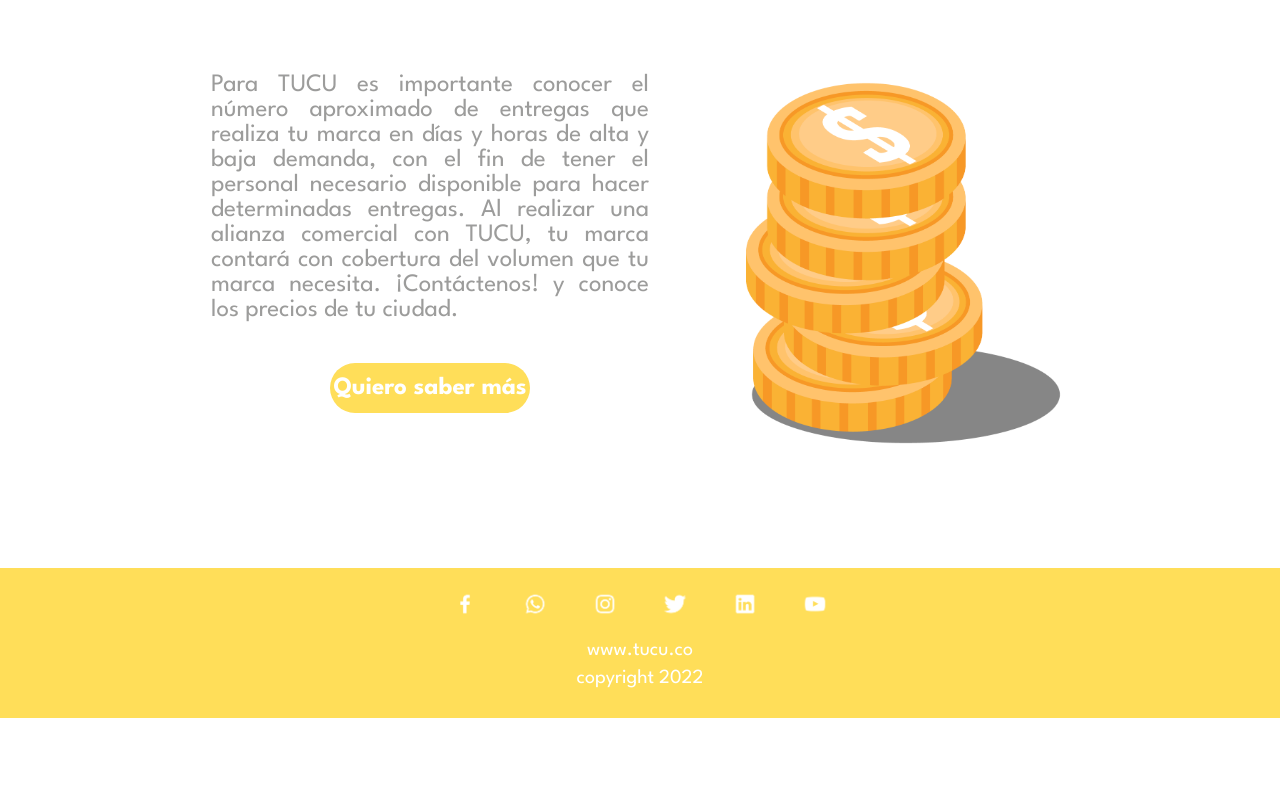
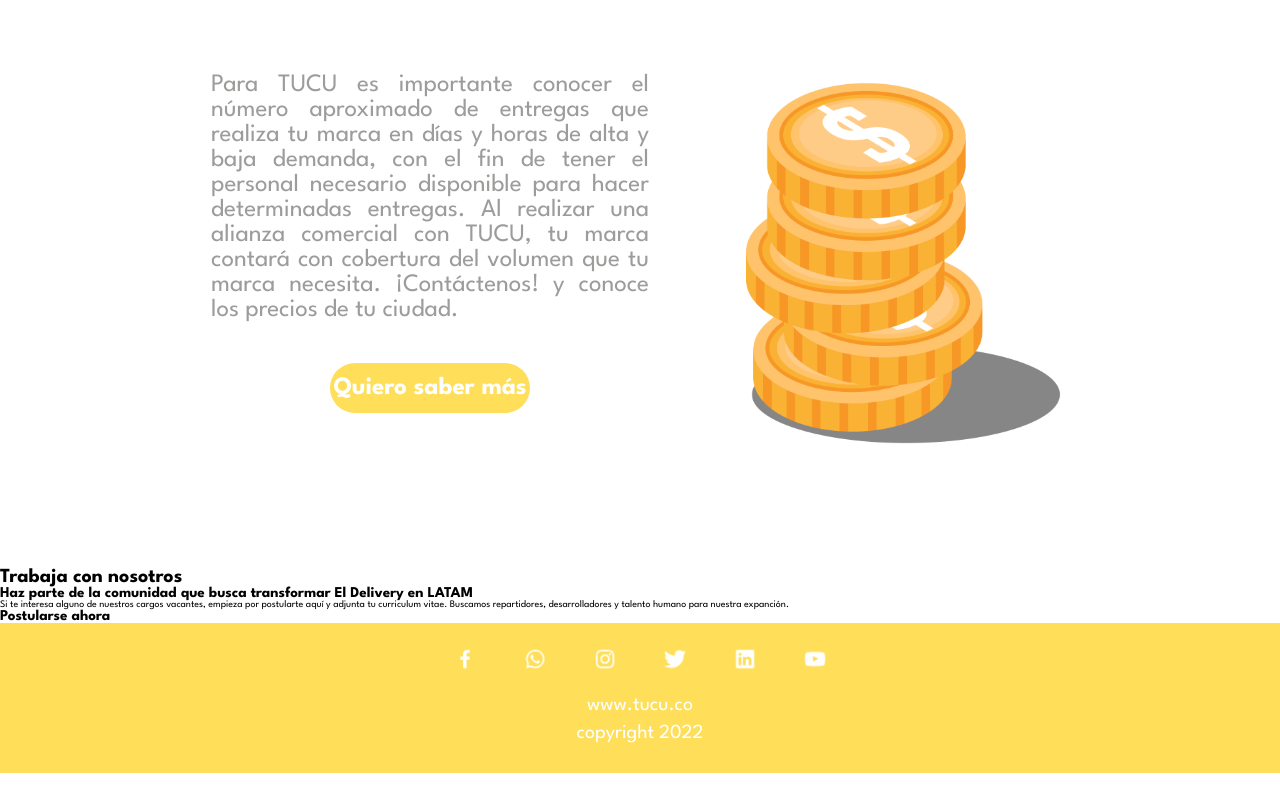
Before and after one commit to JeisonRuiz1/LandingPage-Tucu, a React (Create React App) app: page / in a window 1280 px wide. Shown: the part 4832-5624 px from the top of the page. Before the commit the page ends 5569 px from the top, so only its background shows below. Built offline with nearby package versions, Linux system fonts and the light colour scheme.

Commit message:
11/06/2022 [AJUST] dependences

```diff
--- /dev/null
+++ b/src/components/Contact.jsx
@@ -0,0 +1,25 @@
+import React from 'react';
+
+
+const Contact = () =>{
+    return(
+        <div className='contact'>
+            <div className='contact-tittle'>
+                <h1>Trabaja con nosotros</h1>
+            </div>
+            <div className='contact-content'>
+                <div className='contact-content_info'>
+                    <h2>Haz parte de la comunidad que busca transformar El Delivery en LATAM</h2>
+                    <p>Si te interesa alguno de nuestros cargos vacantes, empieza por postularte aquí y adjunta tu curriculum vitae.
+                        Buscamos repartidores, desarrolladores y talento humano para nuestra expanción. </p>
+                </div>
+                <div className='contact-content_form'>
+                    <h2>Postularse ahora</h2>
+                </div>
+            </div>
+        </div>
+    )
+}
+
+
+export default Contact;
--- a/src/pages/Home.jsx
+++ b/src/pages/Home.jsx
@@ -6,9 +6,10 @@
 import AboutUs from "../containers/AboutUs";
 import AmountServices from "../containers/AmountServices";
 import Footer from "../components/Footer";
-import eligenIMG from '../icons/eligenIMG.PNG';
-import repartidorIMG from '../icons/repartidorIMG.PNG';
+import eligenIMG from '../icons/eligenIMG.png';
+import repartidorIMG from '../icons/repartidorIMG.png';
 import tarifasIMG from '../icons/tarifasIMG.png';
+import Contact from "../components/Contact";
 
 const Home = () => {
     return (
@@ -34,7 +35,7 @@
                 content={"Para TUCU es importante conocer el número aproximado de entregas que realiza tu marca en días y horas de alta y baja demanda, con el fin de tener el personal necesario disponible para hacer determinadas entregas. Al realizar una alianza comercial con TUCU, tu marca contará con cobertura del volumen que tu marca necesita. ¡Contáctenos! y conoce los precios de tu ciudad."}
                 urlImage={tarifasIMG}
                 textButton={"Quiero saber más"} />
-
+            <Contact />
             <Footer/>
         </div>
     )
--- a/src/pages/styles/NotFound.scss
+++ b/src/pages/styles/NotFound.scss
@@ -10,6 +10,5 @@
 }
 .notFound img{
     margin-top: 5rem;
-    width: 60%;
-    height: 60%;
+    width: 78%;
 }
```
Also changed, not shown: src/components/ButtonComp.jsx (line endings or trailing spaces).
